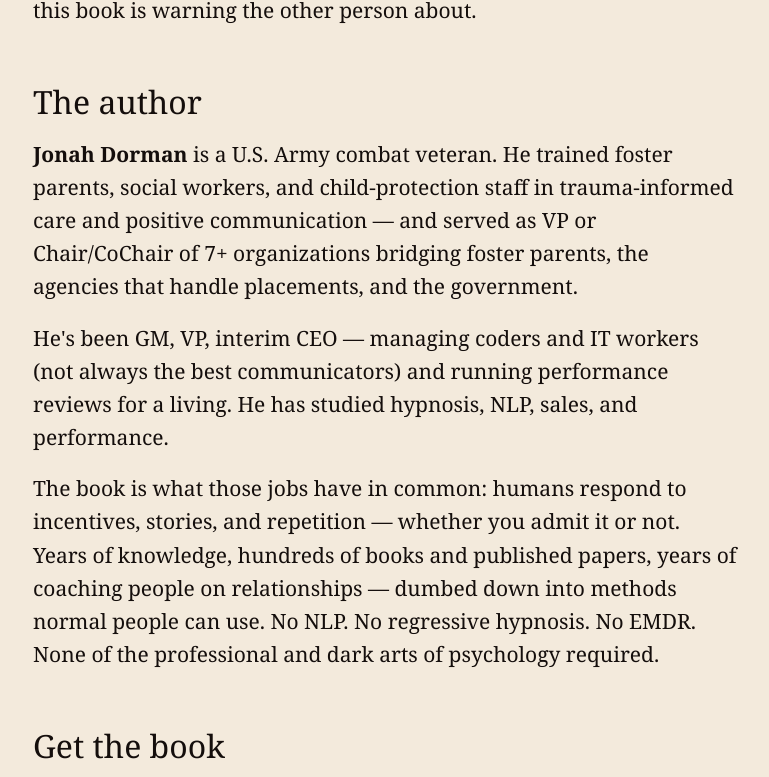
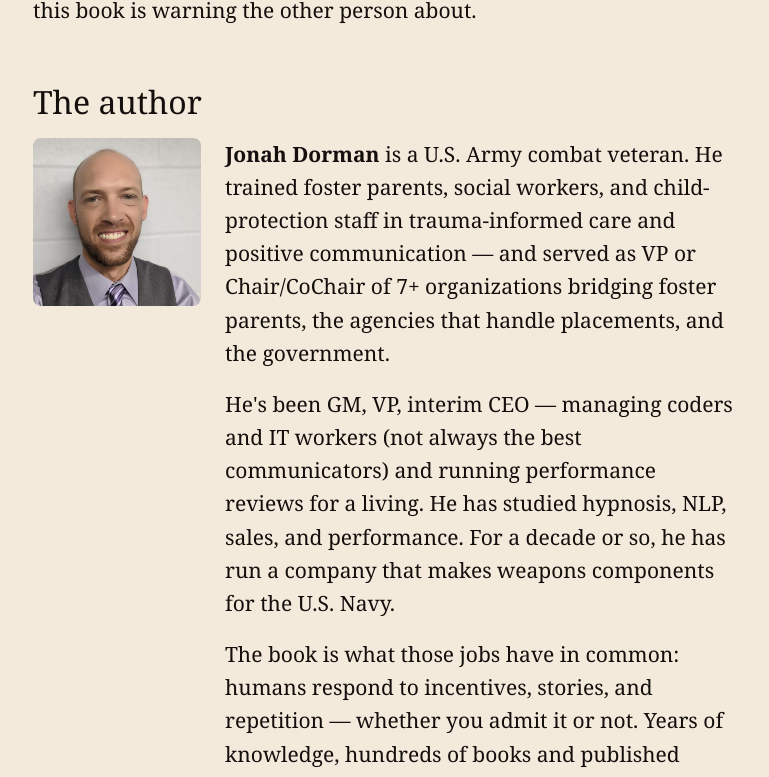
Before and after one commit to SOCIT/invocationinc-h2typ, a Next.js app: page / in a window 1280 px wide. Shown: the part 8511-9288 px from the top of the page, without its empty margins (255-1024 px from the left). Built offline with nearby package versions, Linux system fonts and the light colour scheme.

Commit message:
Standardize 'The author' bio with headshot: uniform P1+P2 (Navy-weapons-company framing), book-specific P3, two-column photo layout

```diff
--- a/src/app/globals.css
+++ b/src/app/globals.css
@@ -486,3 +486,30 @@ body {
   width: 84px;
   height: auto;
 }
+
+/* Author block */
+.lf-author {
+  display: flex;
+  gap: 24px;
+  align-items: flex-start;
+  margin: 4px 0 8px;
+}
+.lf-author-photo {
+  flex: none;
+  width: 168px;
+  height: 168px;
+  object-fit: cover;
+  border-radius: 8px;
+}
+.lf-author-bio p:first-child {
+  margin-top: 0;
+}
+@media (max-width: 600px) {
+  .lf-author {
+    flex-direction: column;
+  }
+  .lf-author-photo {
+    width: 140px;
+    height: 140px;
+  }
+}
--- a/src/components/H2TYPPage.tsx
+++ b/src/components/H2TYPPage.tsx
@@ -304,6 +304,15 @@ export function H2TYPPage() {
 
         <h2>The author</h2>
 
+        <div className="lf-author">
+          <img
+            src="/img/author-jonah.jpg"
+            alt="Jonah Dorman"
+            width={180}
+            height={180}
+            className="lf-author-photo"
+          />
+          <div className="lf-author-bio">
             <p>
               <strong>Jonah Dorman</strong> is a U.S. Army combat veteran. He trained foster
               parents, social workers, and child-protection staff in trauma-informed care
@@ -315,7 +324,8 @@ export function H2TYPPage() {
             <p>
               He&apos;s been GM, VP, interim CEO — managing coders and IT workers (not always
               the best communicators) and running performance reviews for a living. He has
-          studied hypnosis, NLP, sales, and performance.
+              studied hypnosis, NLP, sales, and performance. For a decade or so, he has
+              run a company that makes weapons components for the U.S. Navy.
             </p>
 
             <p>
@@ -326,6 +336,8 @@ export function H2TYPPage() {
               regressive hypnosis. No EMDR. None of the professional and dark arts of
               psychology required.
             </p>
+          </div>
+        </div>
 
         <h2 id="offer">Get the book</h2>
 
```
Also changed, not shown: public/img/author-jonah.jpg (added). Lines whose indentation alone changed are shown as unchanged.
